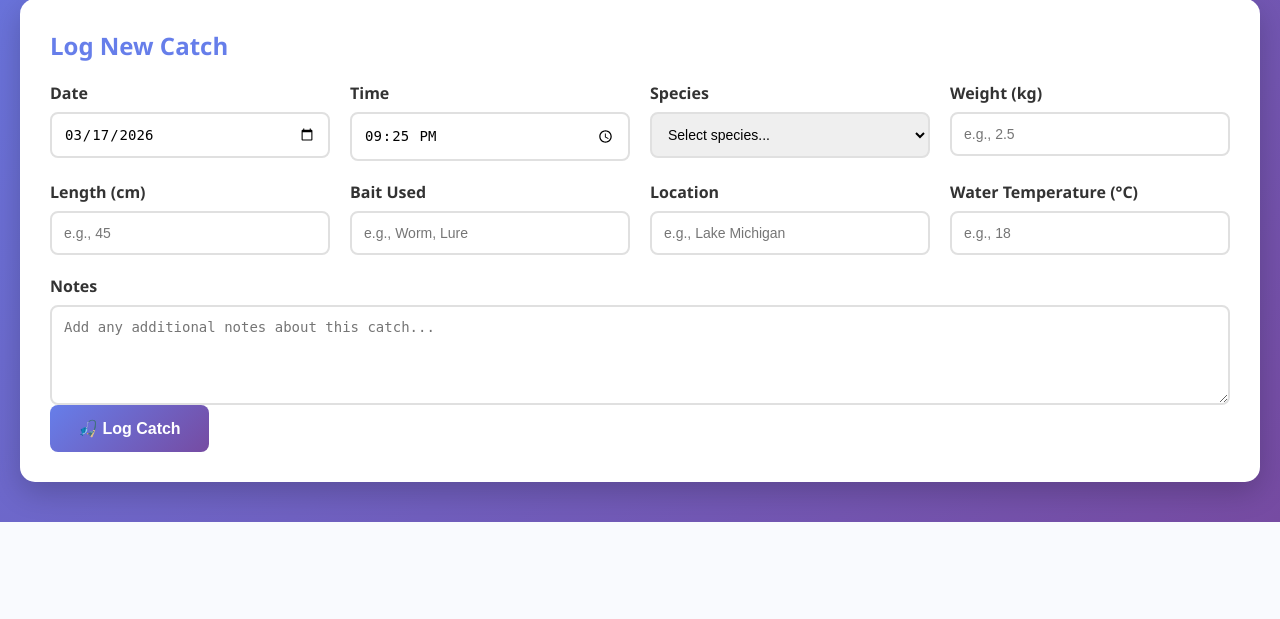
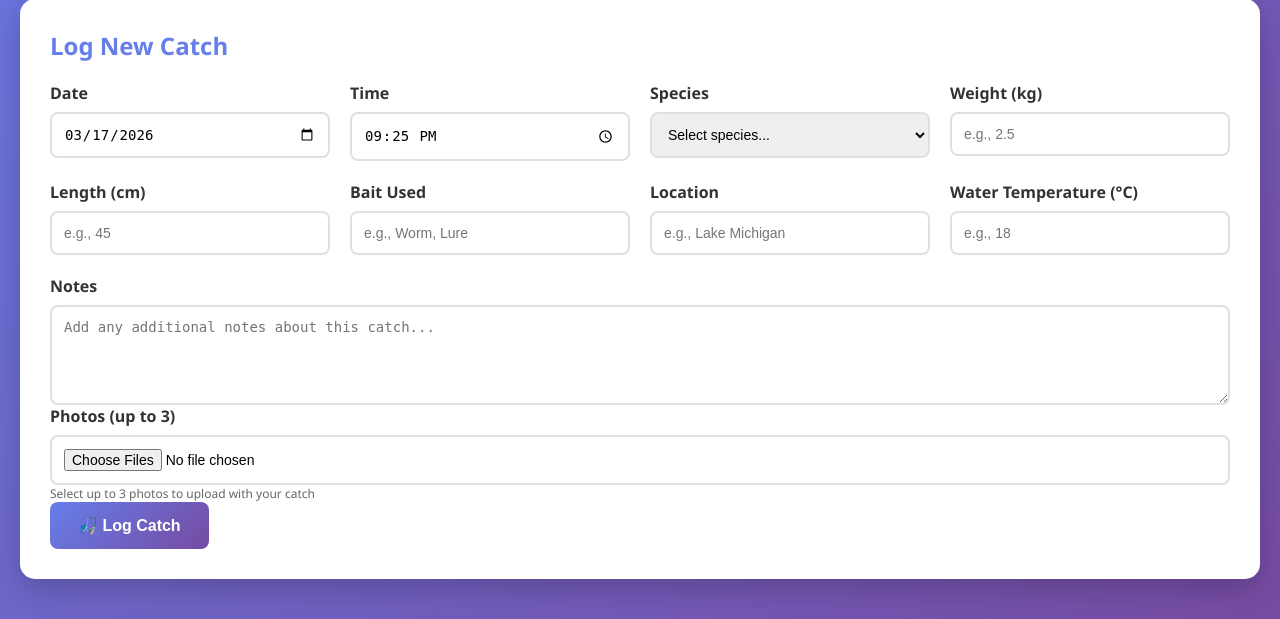
Before and after one commit to NejahA/catcha, a Flask app: template templates/index.html in a window 1280 px wide. Shown: the part 502-1121 px from the top of the page. Before the commit the page ends 1024 px from the top, so only its background shows below. Run offline with Flask 3, Linux system fonts and the light colour scheme; the template is opened without the code that fills it, so the values that code supplies are empty.

Commit message:
photo update

```diff
--- a/app.py
+++ b/app.py
@@ -147,6 +147,52 @@ def catches():
             catch['_id'] = str(catch['_id'])
 
         return jsonify(catches)
+@app.route('/api/catches/<catch_id>/photos', methods=['POST'])
+@login_required
+def upload_photos(catch_id):
+    if 'photos' not in request.files:
+        return jsonify({'success': False, 'message': 'No photos provided'}), 400
+
+    photos = request.files.getlist('photos')
+
+    if len(photos) > 3:
+        return jsonify({'success': False, 'message': 'Maximum 3 photos allowed'}), 400
+
+    # Validate each photo
+    for photo in photos:
+        if photo.filename == '':
+            continue
+        if not photo.filename.lower().endswith(('.png', '.jpg', '.jpeg', '.gif', '.webp')):
+            return jsonify({'success': False, 'message': 'Invalid file type. Only images are allowed.'}), 400
+
+    # Store photos in filesystem
+    catch = catches_collection.find_one({'_id': ObjectId(catch_id), 'user_id': current_user.id})
+    if not catch:
+        return jsonify({'success': False, 'message': 'Catch not found'}), 404
+
+    # Store photo metadata in the database
+    photo_urls = []
+    upload_dir = os.path.join('static', 'uploads', catch_id)
+    os.makedirs(upload_dir, exist_ok=True)
+
+    for i, photo in enumerate(photos):
+        if photo.filename == '':
+            continue
+
+        # Generate unique filename
+        filename = f'photo_{i+1}_{datetime.utcnow().timestamp()}.{photo.filename.split(".")[-1]}'
+        filepath = os.path.join(upload_dir, filename)
+        photo.save(filepath)
+
+        photo_urls.append(f'/static/uploads/{catch_id}/{filename}')
+
+    # Update catch document with photo URLs
+    catches_collection.update_one(
+        {'_id': ObjectId(catch_id)},
+        {'$set': {'photos': photo_urls}}
+    )
+
+    return jsonify({'success': True, 'photos': photo_urls})
 
 @app.route('/api/analytics')
 @login_required
--- a/templates/index.html
+++ b/templates/index.html
@@ -392,6 +392,12 @@
                         <textarea id="notes" placeholder="Add any additional notes about this catch..."></textarea>
                     </div>
 
+                    <div class="form-group">
+                        <label>Photos (up to 3)</label>
+                        <input type="file" id="photos" multiple accept="image/*" max="3">
+                        <small style="color: #666; font-size: 12px;">Select up to 3 photos to upload with your catch</small>
+                    </div>
+
                     <button type="submit" class="btn">🎣 Log Catch</button>
                 </form>
             </div>
@@ -522,10 +528,40 @@
             });
 
             if (response.ok) {
-                alert('🎣 Catch logged successfully!');
+                const result = await response.json();
+                const catchId = result.id;
+
+                // Upload photos if any were selected
+                const photoInput = document.getElementById('photos');
+                if (photoInput.files.length > 0) {
+                    const formData = new FormData();
+                    for (let i = 0; i < photoInput.files.length; i++) {
+                        formData.append('photos', photoInput.files[i]);
+                    }
+
+                    try {
+                        const photoResponse = await fetch(`/api/catches/${catchId}/photos`, {
+                            method: 'POST',
+                            body: formData
+                        });
+
+                        if (photoResponse.ok) {
+                            alert('🎣 Catch logged successfully with photos!');
+                        } else {
+                            const errorData = await photoResponse.json();
+                            alert(`🎣 Catch logged successfully! (Photo upload failed: ${errorData.message})`);
+                        }
+                    } catch (error) {
+                        alert('🎣 Catch logged successfully! (Photo upload failed)');
+                    }
+                } else {
+                    alert('🎣 Catch logged successfully!');
+                }
+
                 document.getElementById('catch-form').reset();
                 document.getElementById('date').valueAsDate = new Date();
                 document.getElementById('time').value = new Date().toTimeString().slice(0,5);
+                document.getElementById('photos').value = '';
             }
         });
 
@@ -545,6 +581,19 @@
             catches.forEach(catch_ => {
                 const item = document.createElement('div');
                 item.className = 'catch-item';
+
+                // Build photo gallery HTML
+                let photoGallery = '';
+                if (catch_.photos && catch_.photos.length > 0) {
+                    photoGallery = '<div style="display: flex; gap: 5px; margin-top: 10px; flex-wrap: wrap;">';
+                    catch_.photos.forEach((photoUrl, index) => {
+                        photoGallery += `
+                            <img src="${photoUrl}" style="width: 60px; height: 60px; object-fit: cover; border-radius: 5px; border: 2px solid #667eea;" alt="Catch photo ${index + 1}">
+                        `;
+                    });
+                    photoGallery += '</div>';
+                }
+
                 item.innerHTML = `
                     <div class="catch-icon">🐟</div>
                     <div class="catch-details">
@@ -555,6 +604,7 @@
                             🎣 ${catch_.bait || 'N/A'}
                         </div>
                         ${catch_.notes ? `<div style="margin-top: 5px; font-size: 14px;">${catch_.notes}</div>` : ''}
+                        ${photoGallery}
                     </div>
                     <div class="catch-stats">
                         ${catch_.weight ? `<div class="catch-weight">${catch_.weight} kg</div>` : ''}
```
